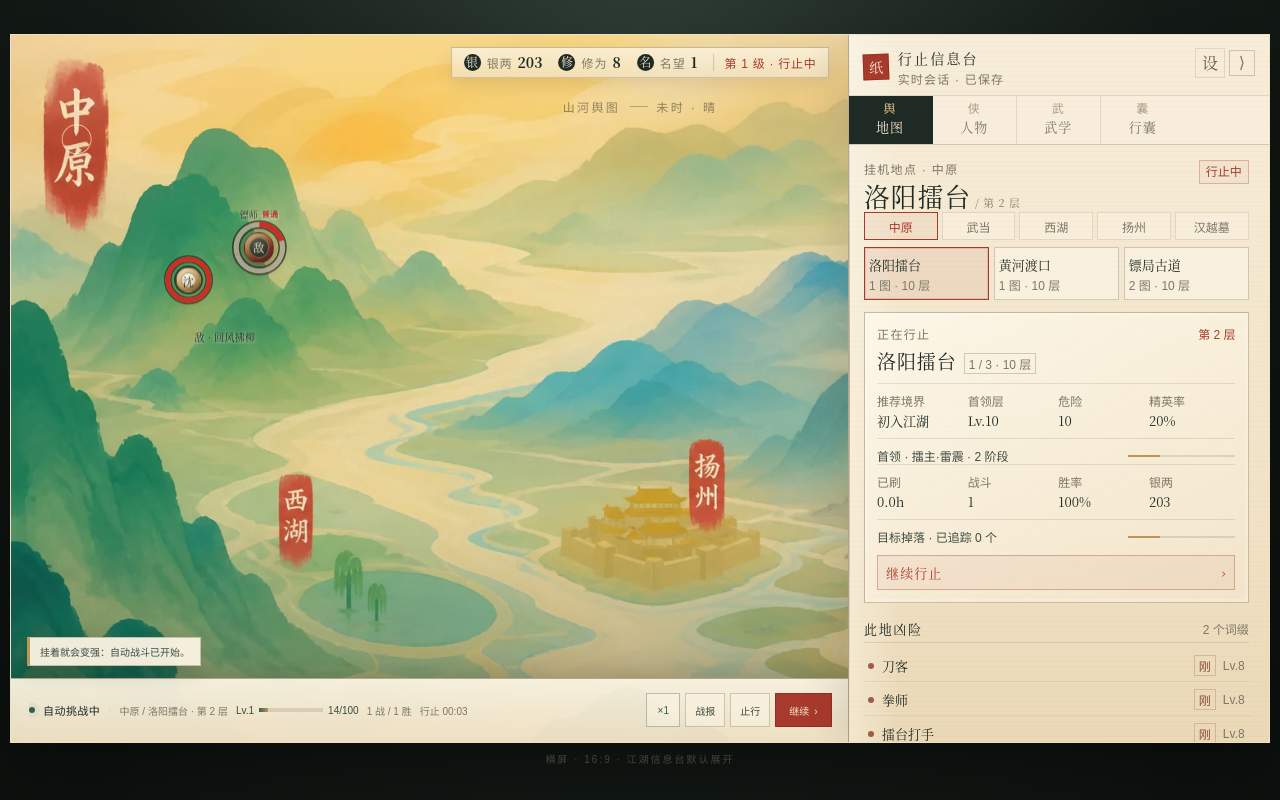
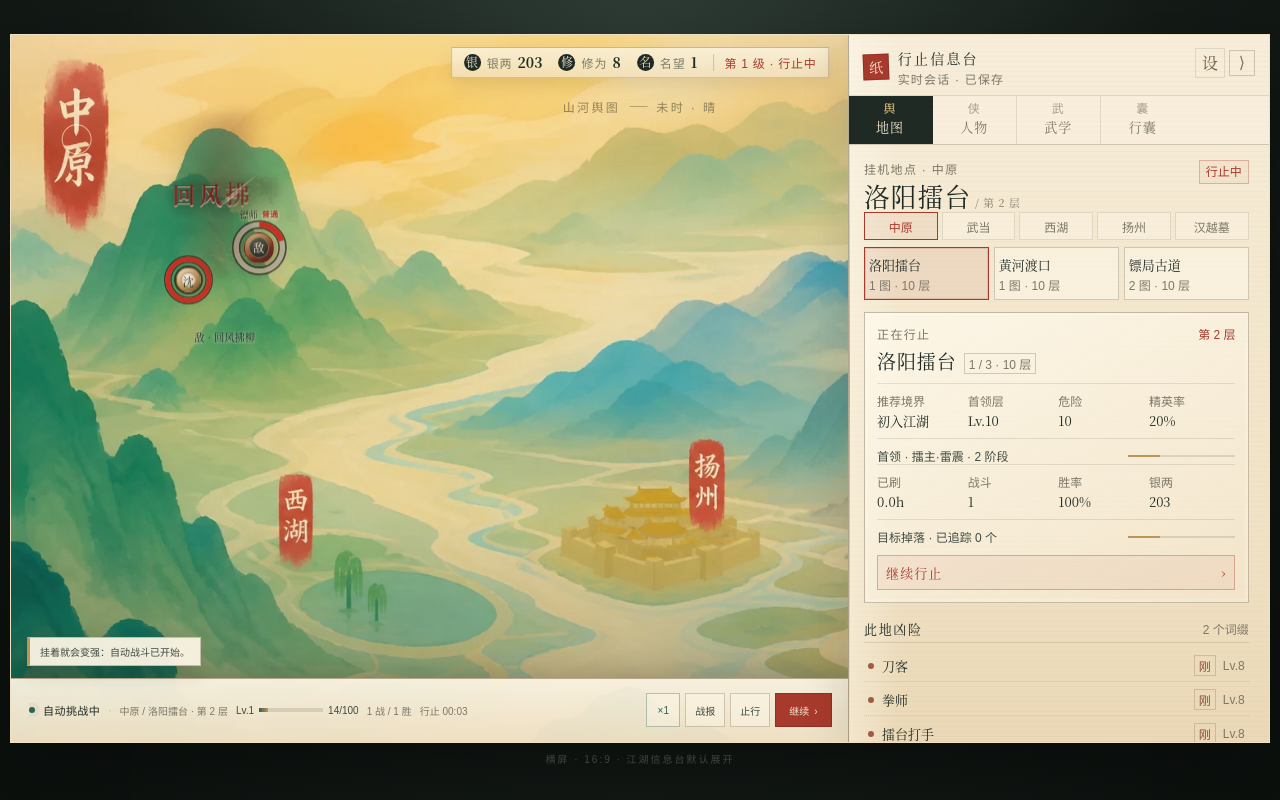
Before and after one commit to sumo91/paper-jianghu, a React (Vite) app: page / in a window 1280 px wide. Built offline with nearby package versions, Linux system fonts and the light colour scheme.

Commit message:
feat(ui): brush skill callouts and larger damage

```diff
--- a/src/ui/App.tsx
+++ b/src/ui/App.tsx
@@ -498,7 +498,7 @@ function BattleCluster(props: {
                 const skillName = side === "player" ? next.timeline?.[index]?.playerSkill : next.timeline?.[index]?.enemySkill;
                 if (skillName) {
                   setSkillCallout({ side, name: skillName, key });
-                  pushTimer(() => setSkillCallout(null), 680);
+                  pushTimer(() => setSkillCallout(null), 900);
                 }
                 if (damage > 0) {
                   setDamagePopup({ key, amount: damage });
@@ -544,6 +544,18 @@ function BattleCluster(props: {
       role="group"
       aria-label={phase === "searching" ? "自动行止中，寻找对手" : `${phaseLabel}：${enemyLabel}`}
     >
+      {skillCallout && (
+        <div className={`skill-banner side-${skillCallout.side}`} key={`banner-${skillCallout.key}`} aria-hidden="true">
+          <span className="skill-ink" />
+          <span className="skill-title">
+            {Array.from(skillCallout.name).map((char, index) => (
+              <i key={`${char}-${index}`} style={{ animationDelay: `${index * 65}ms` }}>{char}</i>
+            ))}
+          </span>
+          <span className="skill-cut cut-a" />
+          <span className="skill-cut cut-b" />
+        </div>
+      )}
       <div className="cluster-duel">
         {phase === "searching" && (
           <>
--- a/src/ui/styles.css
+++ b/src/ui/styles.css
@@ -1981,3 +1981,149 @@ html[data-reduced-motion="true"] *, html[data-reduced-motion="true"] *::before,
 }
 .cluster-outcome.skill-active { color: var(--ink) !important; font-size: 10px !important; letter-spacing: .03em !important; }
 .cluster-outcome.skill-active { max-width: 100%; overflow: hidden; text-overflow: ellipsis; white-space: nowrap; }
+/* brush-style skill banner: the move name becomes the effect */
+.skill-banner {
+  position: absolute;
+  z-index: 16;
+  top: 2px;
+  width: 76px;
+  pointer-events: none;
+  color: var(--ink);
+  filter: drop-shadow(0 3px 6px rgba(40, 28, 18, .24));
+}
+.skill-banner.side-player { left: -78px; text-align: right; }
+.skill-banner.side-enemy { right: -78px; text-align: left; }
+.skill-title {
+  position: relative;
+  z-index: 2;
+  display: block;
+  writing-mode: vertical-rl;
+  text-orientation: upright;
+  font-family: var(--serif);
+  font-size: clamp(19px, 1.55vw, 27px);
+  font-weight: 700;
+  line-height: 1.02;
+  letter-spacing: .08em;
+  color: #2f2a21;
+  text-shadow: 0 1px 0 rgba(255, 246, 224, .95), 0 4px 12px rgba(30, 22, 15, .2);
+}
+.side-player .skill-title { margin-left: auto; }
+.skill-title i {
+  display: block;
+  font-style: normal;
+  opacity: 0;
+  transform: translateY(-5px) scale(1.35);
+  animation: skill-char-in .32s cubic-bezier(.2, 1.2, .3, 1) forwards;
+}
+.skill-ink {
+  position: absolute;
+  z-index: 1;
+  left: 50%;
+  top: 50%;
+  width: 115px;
+  height: 160px;
+  transform: translate(-50%, -50%) rotate(-8deg);
+  background:
+    radial-gradient(ellipse at 45% 35%, rgba(35, 30, 22, .17), transparent 62%),
+    linear-gradient(105deg, transparent 20%, rgba(168, 58, 45, .2) 48%, transparent 72%);
+  filter: blur(6px);
+  animation: skill-ink-in .75s ease-out both;
+}
+.skill-cut {
+  position: absolute;
+  z-index: 3;
+  width: 86px;
+  height: 2px;
+  background: linear-gradient(90deg, transparent, rgba(255, 246, 222, .95), transparent);
+  transform-origin: center;
+  animation: skill-cut .5s ease-out both;
+}
+.skill-cut.cut-a { top: 34%; right: -10px; transform: rotate(-38deg); }
+.skill-cut.cut-b { top: 58%; right: -22px; transform: rotate(26deg); animation-delay: .08s; }
+@keyframes skill-char-in {
+  to { opacity: 1; transform: translateY(0) scale(1); }
+}
+@keyframes skill-ink-in {
+  0% { opacity: 0; transform: translate(-50%, -50%) rotate(-8deg) scale(.55); }
+  35% { opacity: 1; transform: translate(-50%, -50%) rotate(-8deg) scale(1.05); }
+  100% { opacity: 0; transform: translate(-50%, -50%) rotate(-8deg) scale(1.25); }
+}
+@keyframes skill-cut {
+  0% { opacity: 0; transform: translateX(-22px) rotate(-38deg) scaleX(.35); }
+  25% { opacity: .95; }
+  100% { opacity: 0; transform: translateX(18px) rotate(-38deg) scaleX(1.15); }
+}
+.cluster-damage.hit-pop {
+  font-family: var(--serif);
+  font-size: clamp(18px, 1.6vw, 27px) !important;
+  font-weight: 700;
+  text-shadow: 0 2px 0 rgba(255, 244, 217, .9), 0 7px 18px rgba(140, 31, 22, .28);
+}
+/* stronger brush banner: vertical stack, ink stroke, slash */
+.skill-title {
+  display: flex;
+  flex-direction: column;
+  align-items: center;
+  gap: 1px;
+  writing-mode: initial;
+  text-orientation: initial;
+  font-size: clamp(24px, 1.9vw, 33px);
+  line-height: 1;
+}
+.side-player .skill-title { align-items: flex-end; }
+.skill-banner::before {
+  content: "";
+  position: absolute;
+  left: 50%;
+  top: 50%;
+  z-index: 0;
+  width: 54px;
+  height: 150%;
+  transform: translate(-50%, -50%) rotate(-5deg);
+  background: linear-gradient(180deg, transparent, rgba(38, 32, 24, .24) 28%, rgba(38, 32, 24, .1) 55%, transparent);
+  filter: blur(3px);
+  border-radius: 45%;
+  pointer-events: none;
+}
+.skill-cut { width: 104px; height: 1px; }
+.skill-cut.cut-a { top: 32%; right: -18px; }
+.skill-cut.cut-b { top: 64%; right: -30px; }
+@keyframes skill-ink-in {
+  0% { opacity: 0; transform: translate(-50%, -50%) rotate(-8deg) scale(.55); }
+  35% { opacity: 1; transform: translate(-50%, -50%) rotate(-8deg) scale(1.05); }
+  100% { opacity: .22; transform: translate(-50%, -50%) rotate(-8deg) scale(1.25); }
+}
+/* skill title sits above the duel so it is never clipped by the map stamp */
+.skill-banner,
+.skill-banner.side-player,
+.skill-banner.side-enemy {
+  left: 50%;
+  right: auto;
+  top: -44px;
+  width: max-content;
+  max-width: 280px;
+  transform: translateX(-50%);
+  text-align: center;
+  display: flex;
+  justify-content: center;
+}
+.skill-title,
+.side-player .skill-title {
+  flex-direction: row;
+  align-items: center;
+  justify-content: center;
+  gap: 2px;
+  writing-mode: horizontal-tb;
+  font-size: clamp(22px, 1.8vw, 32px);
+}
+.skill-title i { display: inline-block; }
+.skill-banner.side-enemy .skill-title { color: #6f241d; }
+.skill-banner::before {
+  width: 100%;
+  height: 44px;
+  transform: translate(-50%, -50%) rotate(-1.5deg);
+  filter: blur(4px);
+  border-radius: 40%;
+}
+.skill-cut.cut-a { top: 34%; right: 4%; width: 70%; }
+.skill-cut.cut-b { top: 64%; right: 10%; width: 54%; }
```
Also changed, not shown: reports/ui-idle-fighting.png.
